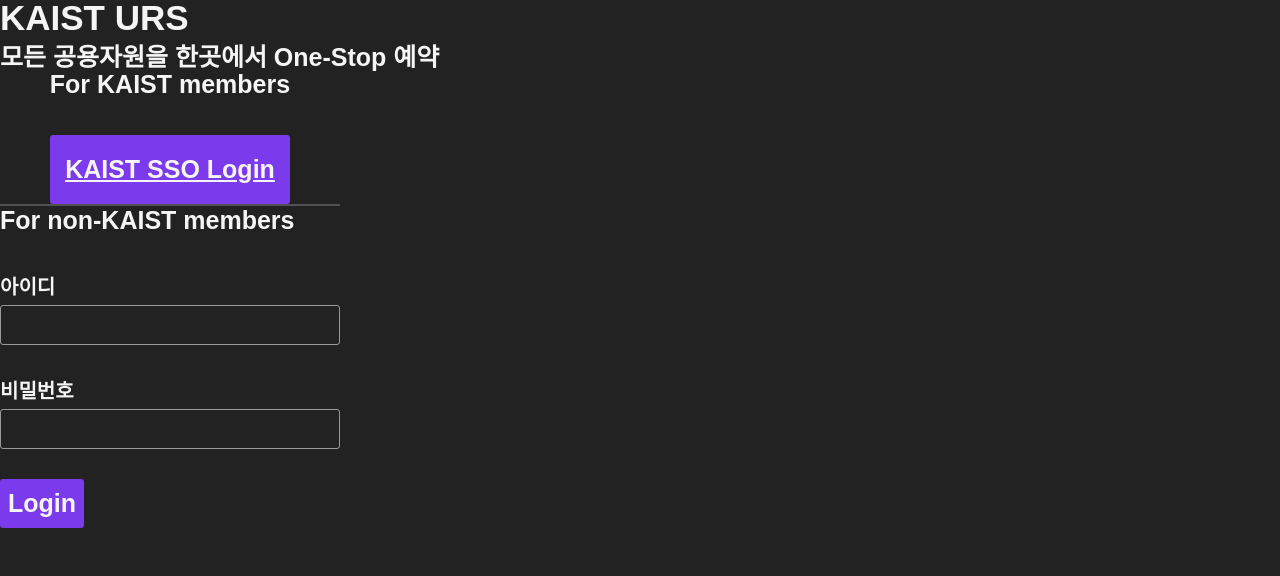
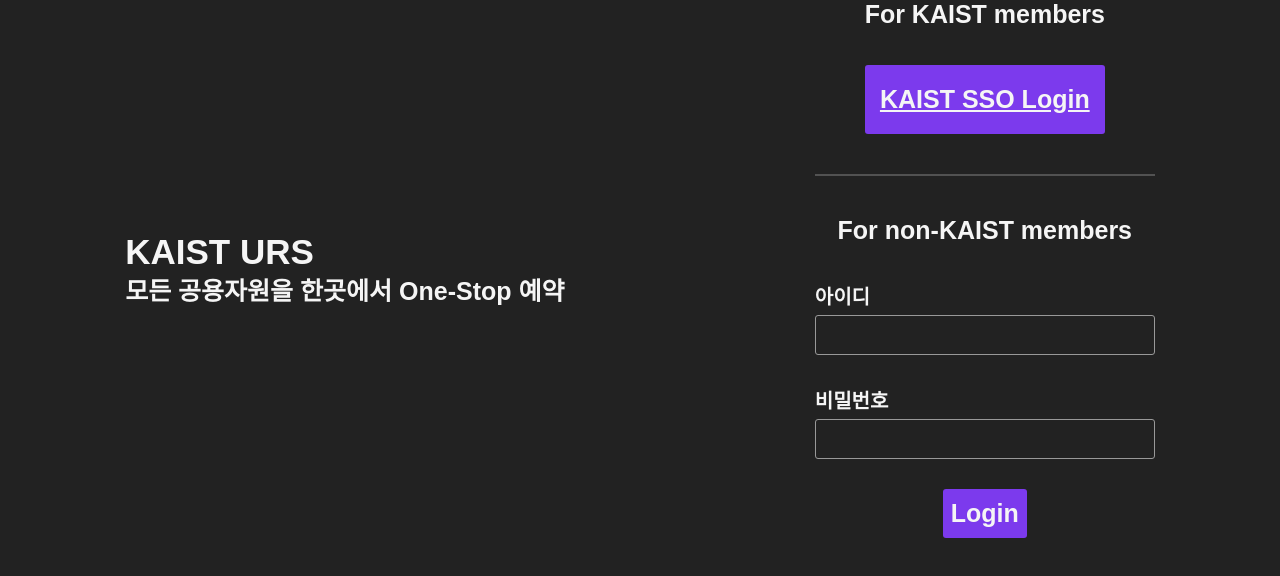
Before and after one commit to KAIST-URS-renewal/chrome-extension, a React app: page /urs/cmn/ath/lgn/CmnAthLgn001M02.do in a window 1280 px wide. Shown: the top 576 px of the page. Built offline with nearby package versions, Linux system fonts and the light colour scheme; the HTML template or start-up script is replaced by a standard one.

Commit message:
feat: implement login page

```diff
--- a/src/components/LoginForm/LoginForm.js
+++ b/src/components/LoginForm/LoginForm.js
@@ -13,15 +13,15 @@
       </div>
       <hr className={style.divider} />
 
-      <div>
+      <div className={style.loginBox}>
         <p className={style.subtitle}>For non-KAIST members</p>
         <form className={style.form}>
           <label className={style.label}>아이디</label>
           <input className={style.inputBox} />
           <label className={style.label}>비밀번호</label>
           <input className={style.inputBox} type="password" />
-          <input id={style.submitBtn} type="submit" value="Login" />
         </form>
+        <input id={style.submitBtn} type="submit" value="Login" />
       </div>
     </div>
   );
--- a/src/components/LoginForm/LoginForm.module.scss
+++ b/src/components/LoginForm/LoginForm.module.scss
@@ -18,6 +18,8 @@
 .divider {
   display: inline-block;
   border: 1px solid #525252;
+  margin-top: 40px;
+  margin-bottom: 40px;
 }
 
 .label {
@@ -58,7 +60,6 @@
   font-size: 25px;
   font-weight: 800;
   color: $white;
-  justify-self: center;
 }
 
 .inputBox {
--- a/src/index.css
+++ b/src/index.css
@@ -15,3 +15,8 @@
   overflow-x: hidden;
   overflow-y: auto;
 }
+
+#app {
+  height: 100%;
+  width: 100%;
+}
--- a/src/pages/LoginPage/LoginPage.js
+++ b/src/pages/LoginPage/LoginPage.js
@@ -1,12 +1,18 @@
 import React from 'react';
 import {LoginForm} from 'src/components/LoginForm';
 import {Welcome} from 'src/components/Welcome';
+import style from './LoginPage.module.scss';
 
 export const LoginPage = () => {
   return (
-    <div>
-      <Welcome />
-      <LoginForm />
+    <div className={style.loginPage}>
+      <div className={style.loginItem}>
+        <Welcome />
+      </div>
+
+      <div className={style.loginItem}>
+        <LoginForm />
+      </div>
     </div>
   );
 };
--- /dev/null
+++ b/src/pages/LoginPage/LoginPage.module.scss
@@ -0,0 +1,12 @@
+@import 'src/styles';
+
+.loginPage {
+  display: flex;
+  margin: auto;
+  height: 100%;
+}
+
+.loginItem {
+  align-self: center;
+  margin: auto;
+}
```
